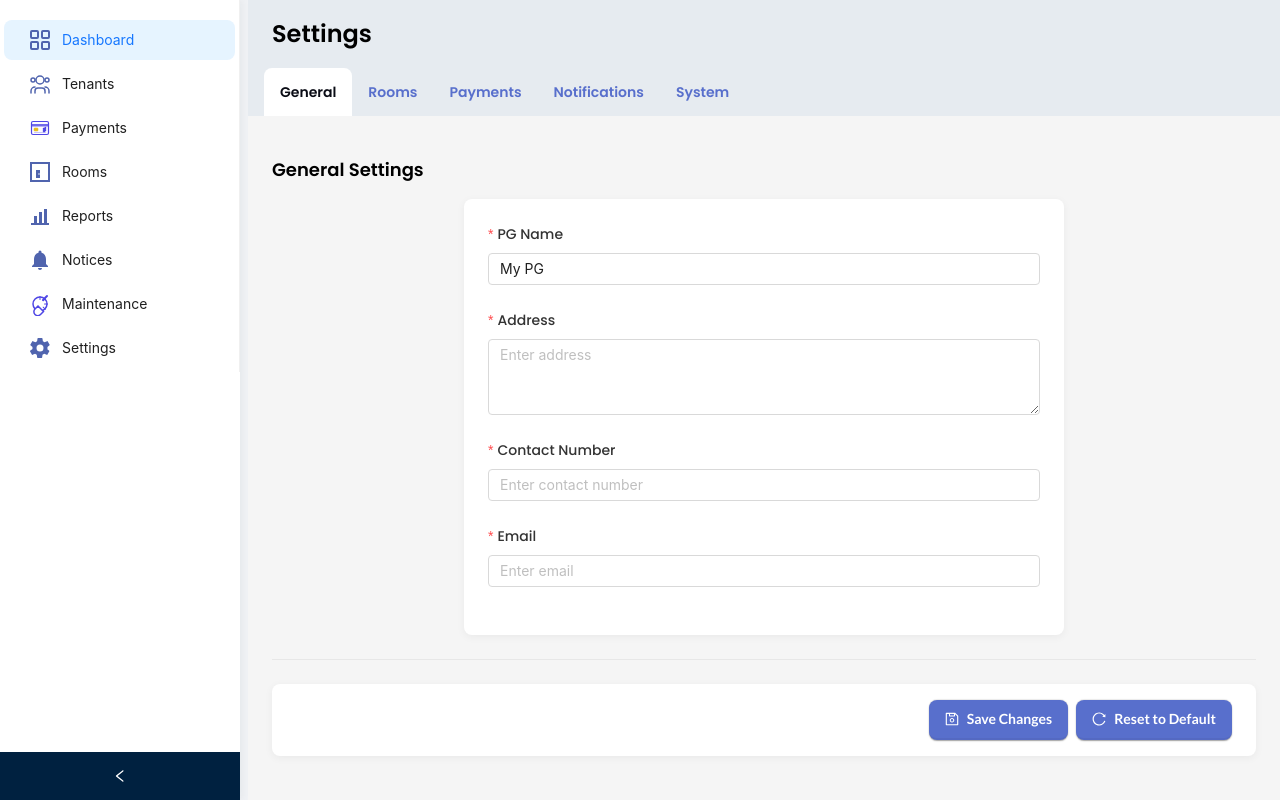
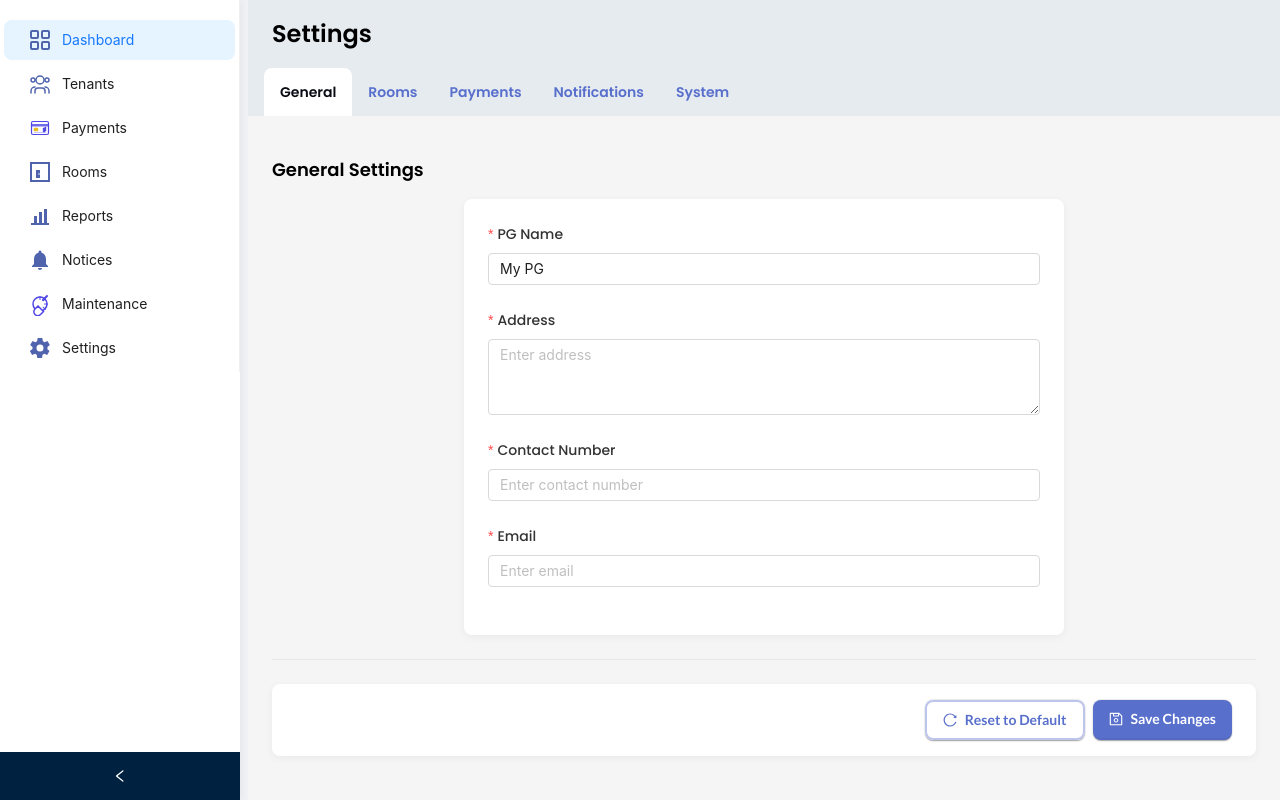
Before and after one commit to venkataraviduddugunta7/My-PG-management, a React (Vite) app: page /settings in a window 1280 px wide. Built offline with nearby package versions, Linux system fonts and the light colour scheme.

Commit message:
"added the button "

```diff
--- a/src/pages/Settings/Settings.jsx
+++ b/src/pages/Settings/Settings.jsx
@@ -378,17 +378,18 @@ const Settings = () => {
         <div className="settings-actions">
           <Space>
             <PgButton
+              type="secondary"
+              icon={<ReloadOutlined />}
+              onClick={handleReset}
+            >
+              Reset to Default
+            </PgButton>
+            <PgButton
               type="primary"
               icon={<SaveOutlined />}
               onClick={() => form.submit()}
             >
               Save Changes
-            </PgButton>
-            <PgButton
-              icon={<ReloadOutlined />}
-              onClick={handleReset}
-            >
-              Reset to Default
             </PgButton>
           </Space>
         </div>
```
